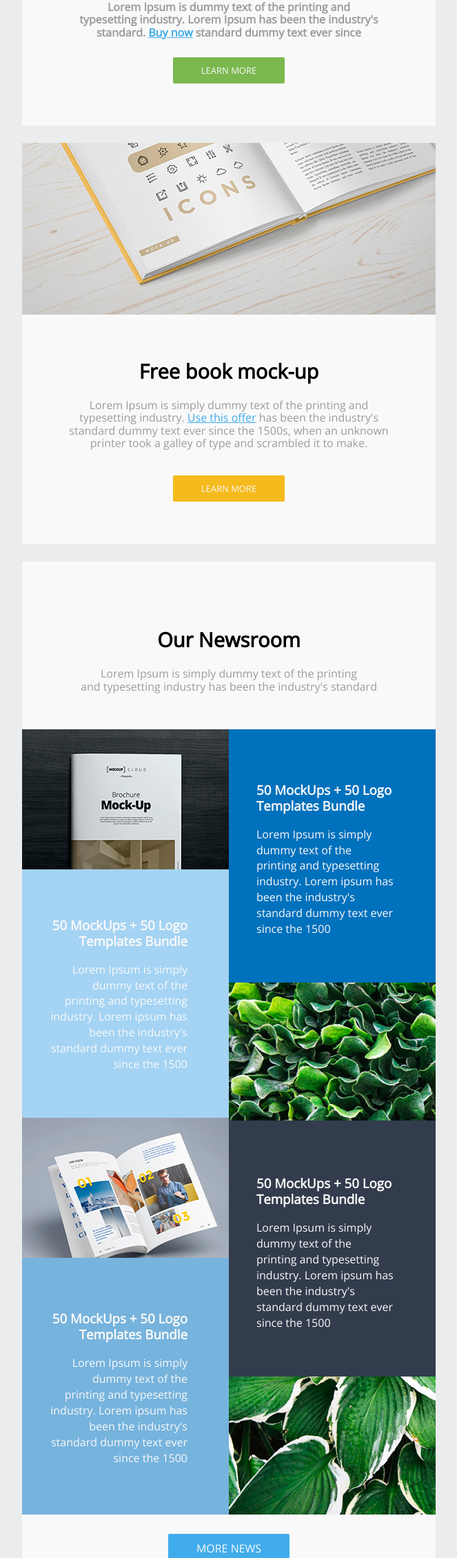
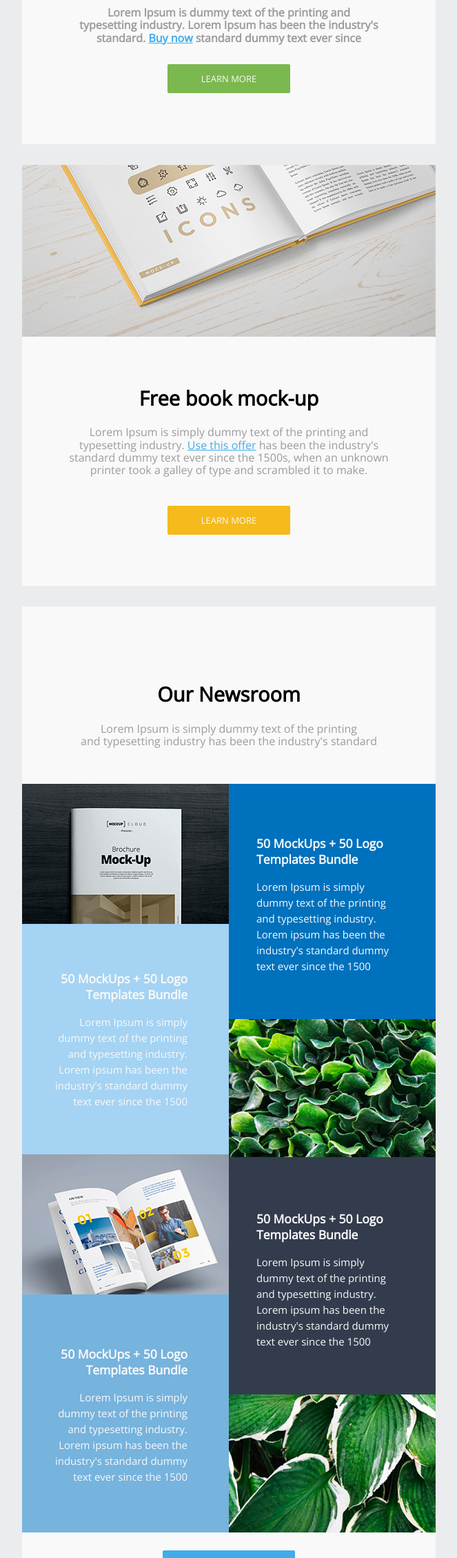
Before and after one commit to mariaconejo/Books, a website: page index.html in a window 1280 px wide. Shown: the part 542-2800 px from the top of the page at 69% size, without its empty margins (308-971 px from the left). Drawn offline with nearby package versions, Linux system fonts and the light colour scheme.

Commit message:
Se agrego el liquido a la página

```diff
--- a/sass/components/_buttons.scss
+++ b/sass/components/_buttons.scss
@@ -20,7 +20,7 @@
 
     color: $color-p;
     background-color: $color-button-c;
-    padding: 10px 41px;
+    padding: 2% 8.2%;
     border-radius: 2px;
     text-decoration: none;
     text-transform: uppercase;
--- a/sass/config/_mixin.scss
+++ b/sass/config/_mixin.scss
@@ -8,15 +8,15 @@
 
     text-align: center;
     background-color: $color-p;
-    padding: 40px 0px 72px 0px;
-    margin-bottom: 25px;
+    padding: 8% 0 14.4% 0;
+    margin-bottom: 5%;
 
 }
 
 @mixin buttons {
 
     color:$color-p;
-    padding: 10px 41px;
+    padding: 2% 8.2%;
     border-radius: 2px;
     text-decoration: none;
     text-transform: uppercase;
--- a/sass/partials/_box.scss
+++ b/sass/partials/_box.scss
@@ -3,69 +3,79 @@
     color: $color-aconres;
     text-align: center;
     background-color: $color-p;
-    padding: 72px 0px 100px 0px;
-    margin-bottom: 35px;
+    padding: 14.4% 0 20% 0;
+    margin-bottom: 7%;
     max-width: 100%;
 }
 
 /* texto*/
 .box-info{
     width: 500px;
+    max-width: 100%;
     margin: 0 auto;
 }
 
 .box-info h2{
 
     color: $color-h2;
-    font-size: 29px;
+    font-size: 1.812rem;
 
 }
 
 .box-info p{
     color:$color-aconres;
-    font-size: 16px;
+    font-size: 1rem;
 }
 
 
 .box-info-img1{
-    margin-top: 37px;
+    margin-top: 12.333%;
 }
 
 .box-column1{
 
     float: left;
+    width: 50%;
+    margin: 0% auto;
 
 }
 
 .box-column2{
     float: right;
+    width: 50%;
+    margin: 0% auto;
 }
 
 .box-info-img1 img{
     display: block;
     max-width: 100%;
+    width: 100%;
 }
 
 
 .box-info-img2 img{
     display: block;
     max-width: 100%;
+    width: 100%;
 }
 
 
 .box-info-img3 img{
     display: block;
     max-width: 100%;
+    width: 100%;
 }
 
 .box-info-img4 img{
     display: block;
     max-width: 100%;
-    margin-bottom: 40px;
+    width: 100%;
+    margin-bottom: 13.333%;
 }
 
 /* Info */
 .box-info-text-right1{
+    font-size: 0.937rem;
     line-height: 1.437rem;
     width: 200px;
     color: $color-p;
@@ -77,6 +87,7 @@
 
 
 .box-info-text-left2{
+    font-size: 0.937rem;
     line-height: 1.437rem;
     width: 200px;
     color: $color-p;
@@ -87,6 +98,7 @@
 
 
 .box-info-text-right3{
+    font-size: 0.937rem;
     line-height: 1.437rem;
     width: 200px;
     color: $color-p;
@@ -96,6 +108,7 @@
 }
 
 .box-info-text-left4{
+    font-size: 0.937rem;
     line-height: 1.437rem;
     width: 200px;
     color: $color-p;
--- a/sass/partials/_footer.scss
+++ b/sass/partials/_footer.scss
@@ -2,7 +2,8 @@
 
 .footer {
     padding-top: 30px;
-    max-width: 100%;
+    max-width: 600px;
+    width: 100%;
 }
 
 .footer-info {
@@ -11,7 +12,7 @@
 
 .footer-icon {
     float: right;
-    padding-top: 15px;
+    padding-top: 2.5%;
 }
 
 .footer-icon img {
--- a/sass/partials/_main.scss
+++ b/sass/partials/_main.scss
@@ -1,14 +1,16 @@
 /*Main*/
 .main{
-    max-width: 100%;
+    max-width: 600px;
     width: 100%;
 }
 
 .main-template{
+    max-width: 600px;
     max-width: 100%;
 }
 
 .main-mockup{
+    max-width: 600px;
     max-width: 100%;
 }
 
@@ -20,7 +22,7 @@
 
 .main-template-info{
 
-    padding-left: 27px;
+    padding-left: 5.4%;
     @include info;
 
 }
@@ -48,7 +50,7 @@
 
     font-weight: bold;
     color:$color-aconres;
-    padding-bottom: 20px;
+    padding-bottom: 4%;
     font-size: 1rem;
 }
 
@@ -62,6 +64,6 @@
 .main-mockup-info p{
 
     color:$color-aconres;
-    padding-bottom: 31px;
+    padding-bottom: 6.2%;
     font-size: 1rem;
 }
--- a/sass/partials/_ourgallery.scss
+++ b/sass/partials/_ourgallery.scss
@@ -37,7 +37,7 @@
         text-decoration: none;
         background: $color-p;
         color: $color-gallery;
-        padding: 12px 41px;
+        padding: 2.4% 8.2%;
         border-radius: 2px;
         text-transform: uppercase;
         font-weight: bold;
--- a/sass/partials/_special.scss
+++ b/sass/partials/_special.scss
@@ -2,7 +2,7 @@
 .specialoffers-button a{
     color: $color-p;
     background-color: $color-button-d;
-    padding: 10px 41px;
+    padding: 2% 8.2%;
     border-radius: 2px;
     text-decoration: none;
     text-transform: uppercase;
--- a/sass/styles.scss
+++ b/sass/styles.scss
@@ -12,5 +12,5 @@
 @import'./partials/special';
 @import'./partials/footer';
 
-@import'./Breakpoints/tablet';
-@import'./Breakpoints/mobile';
+/*@import'./Breakpoints/tablet';
+@import'./Breakpoints/mobile';*/
```
Also changed, not shown: css/styles.css.
